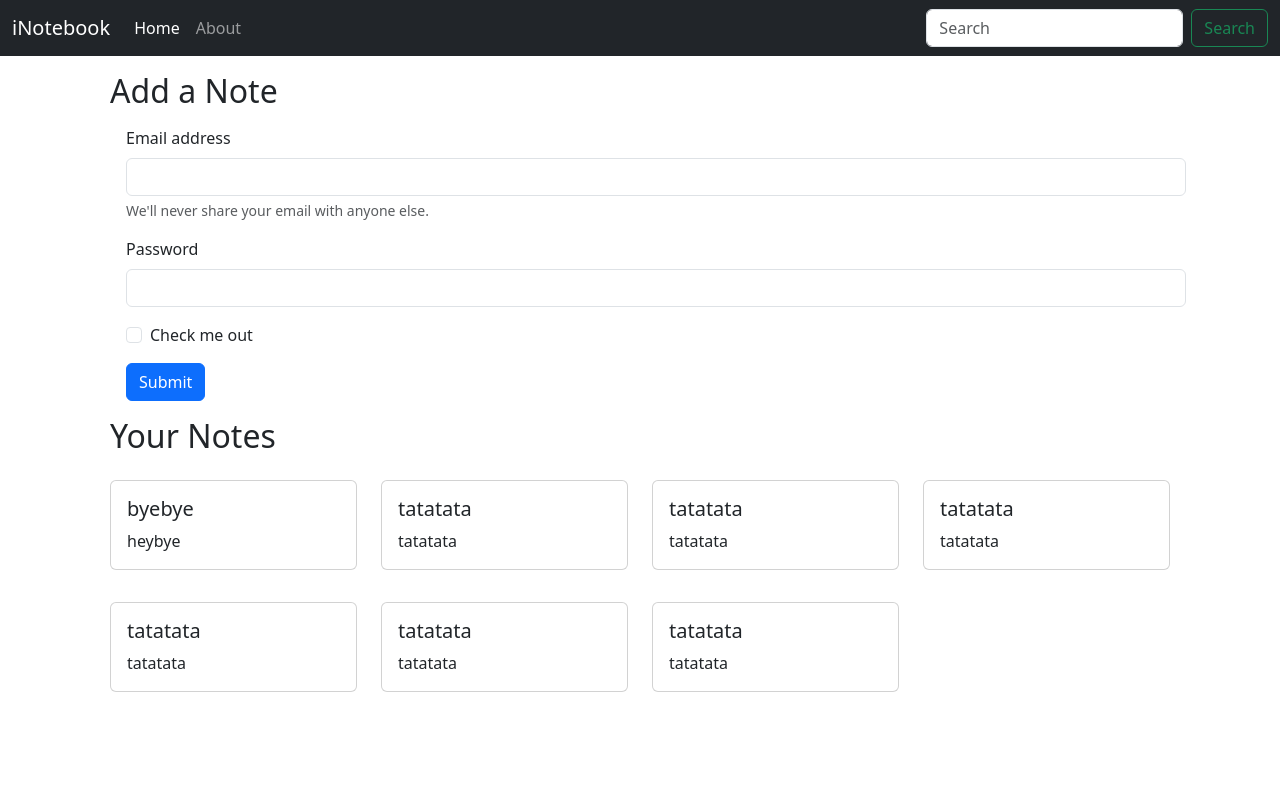
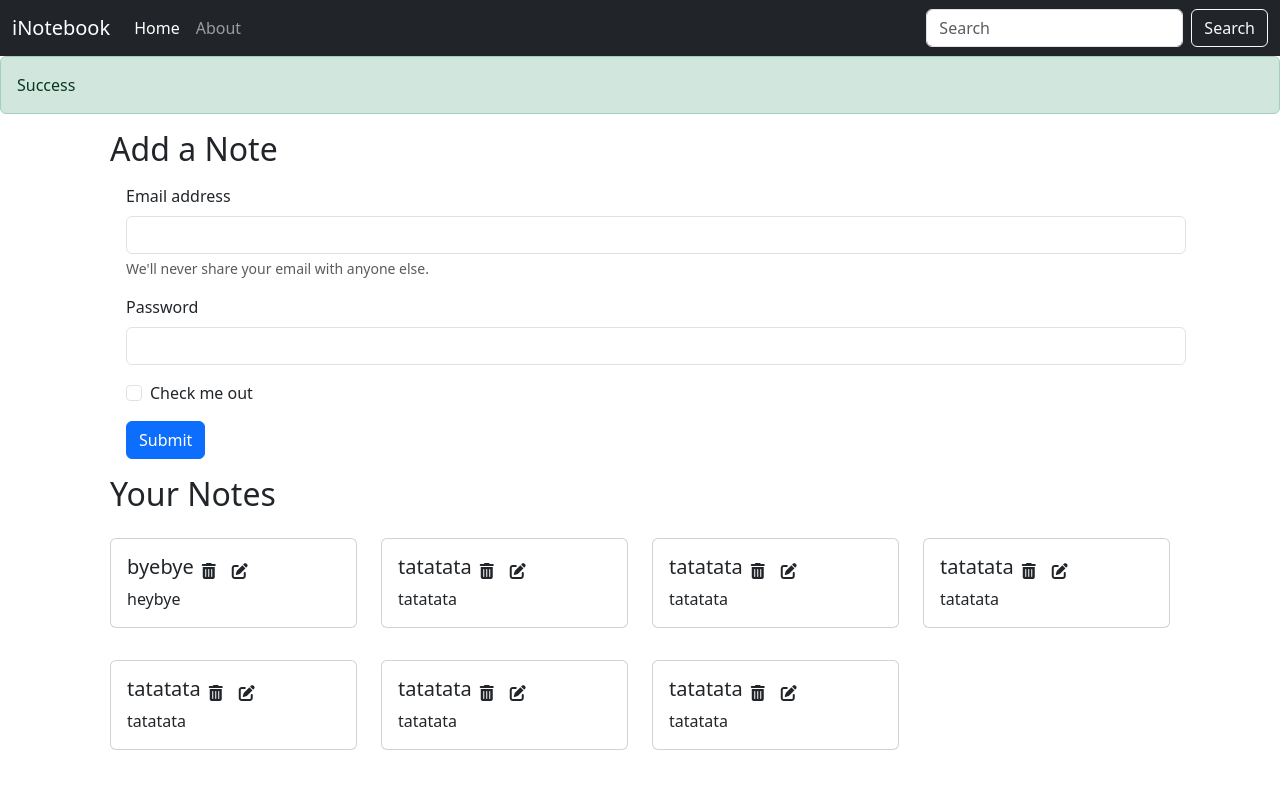
Before and after one commit to nischay-code/MERN_iNotebook, a React (Create React App) app: page / in a window 1280 px wide. Shown: the top 788 px of the page. Built offline with nearby package versions, Linux system fonts and the light colour scheme.

Commit message:
Adding font awesome icons

```diff
--- a/public/index.html
+++ b/public/index.html
@@ -14,6 +14,7 @@
 
 <body>
   <div id="root"></div>
+  <script src="https://kit.fontawesome.com/6cfa6b6c0b.js" crossorigin="anonymous"></script>
   <script src="https://cdn.jsdelivr.net/npm/bootstrap@5.3.2/dist/js/bootstrap.bundle.min.js"
     integrity="sha384-C6RzsynM9kWDrMNeT87bh95OGNyZPhcTNXj1NW7RuBCsyN/o0jlpcV8Qyq46cDfL"
     crossorigin="anonymous"></script>
--- a/src/App.js
+++ b/src/App.js
@@ -3,6 +3,7 @@
 import About from "./components/About";
 import { BrowserRouter as Router, Switch, Route } from "react-router-dom";
 import NoteState from "../src/context/notes/NoteState";
+import Alert from "./components/Alert";
 
 function App() {
   return (
@@ -10,6 +11,7 @@
       <NoteState>
         <Router>
           <Navbar />
+          <Alert message={"Success"} />
           <div className="container">
             <Switch>
               <Route exact path="/">
--- /dev/null
+++ b/src/components/Alert.js
@@ -0,0 +1,13 @@
+import React from "react";
+
+const Alert = (props) => {
+  return (
+    <div>
+      <div class="alert alert-success" role="alert">
+        {props.message}
+      </div>
+    </div>
+  );
+};
+
+export default Alert;
--- a/src/components/Navbar.js
+++ b/src/components/Navbar.js
@@ -55,7 +55,7 @@
               placeholder="Search"
               aria-label="Search"
             />
-            <button className="btn btn-outline-success" type="submit">
+            <button className="btn btn-outline-light" type="submit">
               Search
             </button>
           </form>
--- a/src/components/Noteitem.js
+++ b/src/components/Noteitem.js
@@ -4,10 +4,14 @@
   const { note } = props;
   return (
     <div className="col-md-3">
-      <div class="card my-3">
-        <div class="card-body">
-          <h5 class="card-title">{note.title}</h5>
-          <p class="card-text">{note.description}</p>
+      <div className="card my-3">
+        <div className="card-body">
+          <div className="d-flex align-items-center">
+            <h5 className="card-title">{note.title}</h5>
+            <i className="fa-solid fa-trash-can mx-2"></i>
+            <i className="fa-solid fa-pen-to-square mx-2"></i>
+          </div>
+          <p className="card-text">{note.description}</p>
         </div>
       </div>
     </div>
--- a/src/components/Notes.js
+++ b/src/components/Notes.js
@@ -11,7 +11,7 @@
       <h2>Your Notes</h2>
       {notes &&
         notes.map((note) => {
-          return <Noteitem note={note} />;
+          return <Noteitem key={note._id} note={note} />;
         })}
     </div>
   );
--- a/src/context/notes/NoteState.js
+++ b/src/context/notes/NoteState.js
@@ -4,7 +4,7 @@
 const NoteState = (props) => {
   const notesInitial = [
     {
-      _id: "65afb0933c0416a5d1b883ed",
+      _id: "65afb0933c0416gha5d1b883ed",
       user: "65adfc0fa43d48d0b292f72d",
       title: "byebye",
       description: "heybye",
@@ -13,7 +13,7 @@
       __v: 0,
     },
     {
-      _id: "65afb1671402e46449b71df8",
+      _id: "65afb167140gk2e46449b71df8",
       user: "65adfc0fa43d48d0b292f72d",
       title: "tatatata",
       description: "tatatata",
@@ -22,7 +22,7 @@
       __v: 0,
     },
     {
-      _id: "65afb1671402e46449b71df8",
+      _id: "65afb1671402e46449bjk71df8",
       user: "65adfc0fa43d48d0b292f72d",
       title: "tatatata",
       description: "tatatata",
@@ -31,7 +31,7 @@
       __v: 0,
     },
     {
-      _id: "65afb1671402e46449b71df8",
+      _id: "65afb1671402e46jk449b71df8",
       user: "65adfc0fa43d48d0b292f72d",
       title: "tatatata",
       description: "tatatata",
@@ -40,7 +40,7 @@
       __v: 0,
     },
     {
-      _id: "65afb1671402e46449b71df8",
+      _id: "65afb16gh71402e46449b71df8",
       user: "65adfc0fa43d48d0b292f72d",
       title: "tatatata",
       description: "tatatata",
@@ -49,7 +49,7 @@
       __v: 0,
     },
     {
-      _id: "65afb1671402e46449b71df8",
+      _id: "65afb1671402e464kj49b71df8",
       user: "65adfc0fa43d48d0b292f72d",
       title: "tatatata",
       description: "tatatata",
@@ -58,7 +58,7 @@
       __v: 0,
     },
     {
-      _id: "65afb1671402e46449b71df8",
+      _id: "65afb1671402e46449jlb71df8",
       user: "65adfc0fa43d48d0b292f72d",
       title: "tatatata",
       description: "tatatata",
--- /dev/null
+++ b/src/index.css
@@ -0,0 +1,3 @@
+i {
+    cursor: pointer;
+}
--- a/src/index.js
+++ b/src/index.js
@@ -1,6 +1,7 @@
 import React from "react";
 import ReactDOM from "react-dom/client";
 import App from "./App";
+import "./index.css";
 
 const root = ReactDOM.createRoot(document.getElementById("root"));
 root.render(
```
